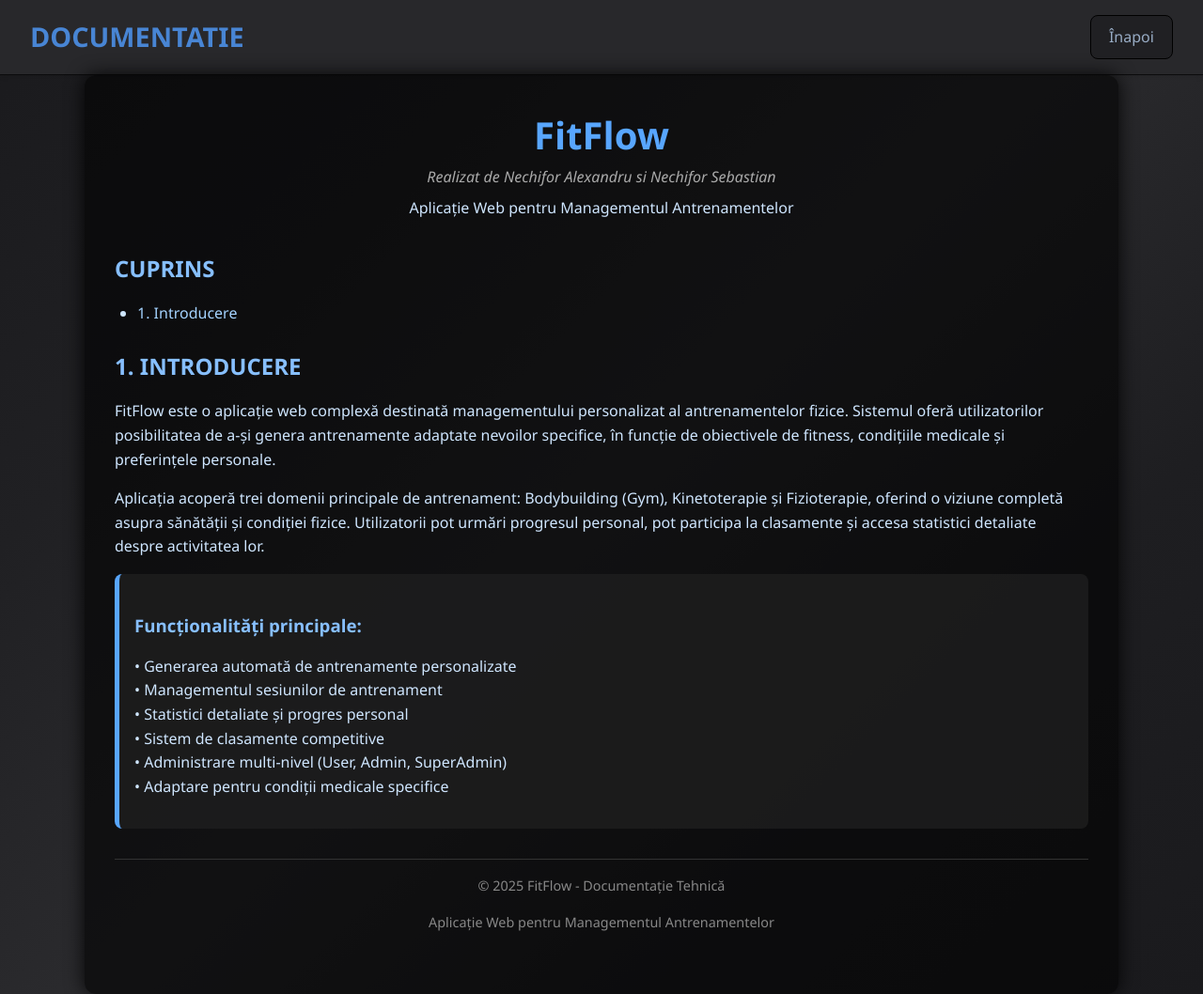
After one commit to alexnec29/web-nectwins, a PHP site: page /documentation.html in a window 1280 px wide. The commit adds this page. Shown: the whole page at 94% size. Run offline with PHP 8.4, Linux system fonts and the light colour scheme.

Commit message:
Start documentation

```diff
--- /dev/null
+++ b/src/css/documentation.css
@@ -0,0 +1,119 @@
+* {
+    margin: 0;
+    padding: 0;
+    box-sizing: border-box;
+}
+
+body {
+    background-image: linear-gradient(135deg, #1a1a1d 0%, #202023 25%, #2b2b2e 50%, #1e1e21 75%, #1a1a1d 100%);
+    background-size: cover;
+    font-family: 'Segoe UI', sans-serif;
+    color: #cfe6ff;
+    line-height: 1.6;
+}
+
+nav {
+    background: #28282B;
+    box-shadow: 0 2px 5px rgba(0, 0, 0, 0.1);
+    padding: 1rem 2rem;
+    display: flex;
+    align-items: center;
+    justify-content: space-between;
+    border-bottom: 1px solid #0b0b0c;
+}
+
+nav h1 {
+    color: #4885d4;
+    margin: 0;
+    font-size: 1.8rem;
+}
+
+nav .buton-inapoi {
+    text-decoration: none;
+    display: inline-block;
+    background: #202023;
+    color: #98acc5;
+    border: 1.6px solid #000;
+    padding: 0.6em 1.2em;
+    border-radius: 8px;
+    font-weight: 500;
+    transition: all 0.3s ease;
+}
+
+nav .buton-inapoi:hover {
+    background: #2b2b2e;
+    color: #5691df;
+    transform: translateY(-2px);
+    box-shadow: 0 4px 12px rgba(0, 0, 0, 0.4);
+}
+
+.container {
+    width: 90%;
+    max-width: 1100px;
+    margin: auto;
+    padding: 2rem;
+    background-color: rgba(0, 0, 0, 0.6);
+    border-radius: 12px;
+    box-shadow: 0 0 20px rgba(0, 0, 0, 0.9);
+}
+
+.header {
+    text-align: center;
+    margin-bottom: 2rem;
+}
+
+.logo {
+    font-size: 2.5rem;
+    font-weight: bold;
+    color: #58a6ff;
+}
+
+.authors {
+    font-style: italic;
+    color: #aaa;
+    margin-bottom: 0.5rem;
+}
+
+h1,
+h2,
+h3 {
+    color: #87bfff;
+    margin-top: 1.5rem;
+    margin-bottom: 1rem;
+}
+
+p {
+    margin-bottom: 1rem;
+}
+
+ul {
+    margin-left: 1.5rem;
+    list-style: disc;
+}
+
+a {
+    color: #a4d3ff;
+    text-decoration: none;
+}
+
+a:hover {
+    text-decoration: underline;
+    color: #ffffff;
+}
+
+.highlight-box {
+    background-color: rgba(30, 30, 30, 0.8);
+    padding: 1rem;
+    border-left: 5px solid #58a6ff;
+    margin: 1rem 0;
+    border-radius: 8px;
+}
+
+.footer {
+    text-align: center;
+    margin-top: 2rem;
+    font-size: 0.9rem;
+    color: #888;
+    padding: 1rem 0;
+    border-top: 1px solid #333;
+}
--- /dev/null
+++ b/src/documentation.html
@@ -0,0 +1,59 @@
+<head>
+    <meta charset="UTF-8">
+    <meta name="viewport" content="width=device-width, initial-scale=1.0">
+    <title>FitFlow - Documentație Proiect</title>
+    <link rel="stylesheet" href="css/documentation.css">
+</head>
+
+<body>
+    <nav>
+        <h1>DOCUMENTATIE</h1>
+        <a class="buton-inapoi" href="principal.php">Înapoi</a>
+    </nav>
+    <div class="container">
+        <div class="header">
+            <div class="logo">FitFlow</div>
+            <div class="authors">Realizat de Nechifor Alexandru si Nechifor Sebastian</div>
+            <p>Aplicație Web pentru Managementul Antrenamentelor</p>
+        </div>
+
+        <div class="content">
+            <div class="toc">
+                <h2>CUPRINS</h2>
+                <ul>
+                    <li><a href="#introducere">1. Introducere</a></li>
+                </ul>
+            </div>
+
+            <section id="introducere">
+                <h1>1. INTRODUCERE</h1>
+                <p>
+                    FitFlow este o aplicație web complexă destinată managementului personalizat al antrenamentelor
+                    fizice.
+                    Sistemul oferă utilizatorilor posibilitatea de a-și genera antrenamente adaptate nevoilor specifice,
+                    în funcție de obiectivele de fitness, condițiile medicale și preferințele personale.
+                </p>
+                <p>
+                    Aplicația acoperă trei domenii principale de antrenament: Bodybuilding (Gym), Kinetoterapie și
+                    Fizioterapie, oferind o viziune completă asupra sănătății și condiției fizice. Utilizatorii pot urmări
+                    progresul personal, pot participa la clasamente și accesa statistici detaliate despre activitatea lor.
+                </p>
+                <div class="highlight-box">
+                    <h3>Funcționalități principale:</h3>
+                    <p>• Generarea automată de antrenamente personalizate<br>
+                        • Managementul sesiunilor de antrenament<br>
+                        • Statistici detaliate și progres personal<br>
+                        • Sistem de clasamente competitive<br>
+                        • Administrare multi-nivel (User, Admin, SuperAdmin)<br>
+                        • Adaptare pentru condiții medicale specifice</p>
+                </div>
+            </section>
+
+        <div class="footer">
+            <p>© 2025 FitFlow - Documentație Tehnică</p>
+            <p>Aplicație Web pentru Managementul Antrenamentelor</p>
+        </div>
+    </div>
+</body>
+
+</html>
--- a/src/principal.php
+++ b/src/principal.php
@@ -21,7 +21,6 @@ $leaderboard_url = "./optiuni/leaderboard.php?section={$section}";
 
 <head>
     <meta charset="UTF-8">
-    <title>Principal | FitFlow</title>
     <title>Principal | FitFlow</title>
     <link rel="stylesheet" href="/css/styles.css">
     <link rel="stylesheet" href="/css/principal.css?v=<?php echo time(); ?>">
```
